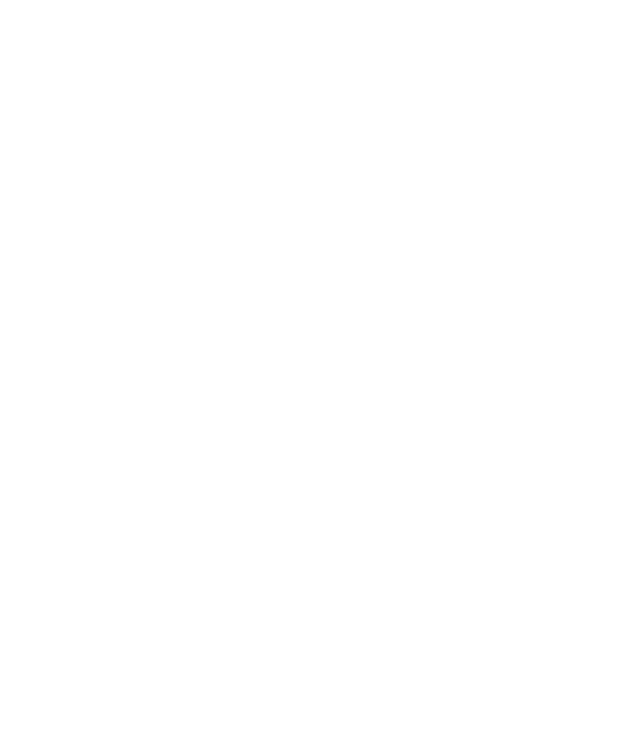
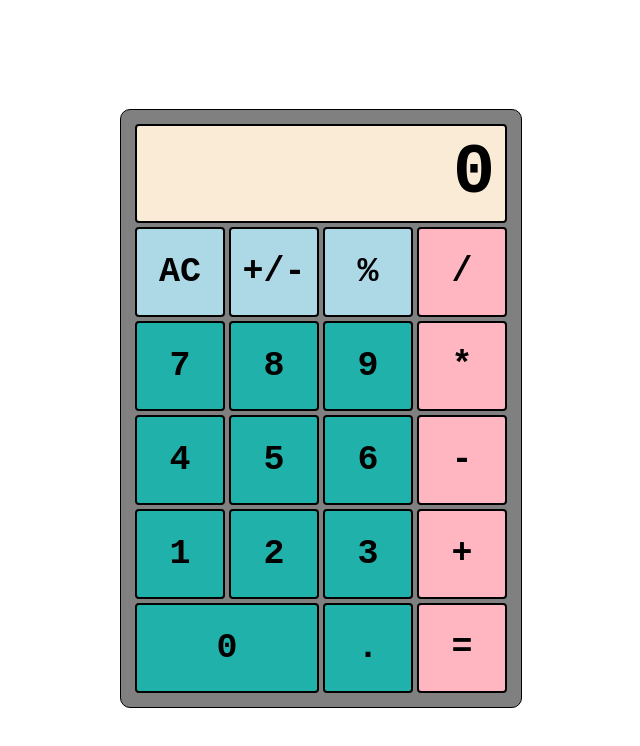
Before and after one commit to ikmq0/odin-calculator, a plain HTML site: page index.html in a window 1280 px wide. Shown: the whole page, without its empty margins (319-959 px from the left). Drawn offline with Linux system fonts and the light colour scheme.

Commit message:
Calculator Design + Decorization

```diff
--- a/index.html
+++ b/index.html
@@ -7,6 +7,28 @@
   <title>Odin's Calculator</title>
 </head>
 <body>
+  <div class="frame">
+    <div class="screen">0</div>
+    <div class="button blue">AC</div>
+    <div class="button blue">+/-</div>
+    <div class="button blue">%</div>
+    <div class="button operation">/</div>
+    <div class="button number">7</div>
+    <div class="button number">8</div>
+    <div class="button number">9</div>
+    <div class="button operation">*</div>
+    <div class="button number">4</div>
+    <div class="button number">5</div>
+    <div class="button number">6</div>
+    <div class="button operation">-</div>
+    <div class="button number">1</div>
+    <div class="button number">2</div>
+    <div class="button number">3</div>
+    <div class="button operation">+</div>
+    <div class="button zero">0</div>
+    <div class="button number">.</div>
+    <div class="button operation">=</div>
+  </div>
   <script src="./script.js"></script>
 </body>
 </html>
--- a/style.css
+++ b/style.css
@@ -0,0 +1,64 @@
+* {
+  font-family:'Courier New', Courier, monospace;
+  font-size: 35px;
+  font-weight: bold;
+}
+
+body {
+  height: 100vh;
+  display: flex;
+  justify-content: center;
+  align-items: center;
+}
+
+.frame {
+  display: flex;
+  width: calc(94px*4);
+  flex-wrap: wrap;
+  align-items: center;
+  justify-content: center;
+  padding: 12px;
+  background-color: gray;
+  border: 1px solid black;
+  border-radius: 10px;
+}
+
+.screen {
+  width: calc(92px*4);
+  text-align: end;
+  background-color: antiquewhite;
+  border: 2px solid black;
+  border-radius: 4px;
+  height: 95px;
+  font-size: 70px;
+  margin: 2px;
+  padding: 0 10px;
+  display: flex;
+  align-items: center;
+  justify-content: end;
+}
+
+.button {
+  width: 86px;
+  height: 86px;
+  border: 2px solid black;
+  margin: 2px;
+  border-radius: 4px;
+  display: flex;
+  justify-content: center;
+  align-items: center;
+  background-color: lightseagreen;
+
+}
+
+.zero {
+  width: calc(90px*2);
+}
+
+.blue {
+  background-color: lightblue;
+}
+
+.operation {
+  background-color: lightpink;
+}
```
